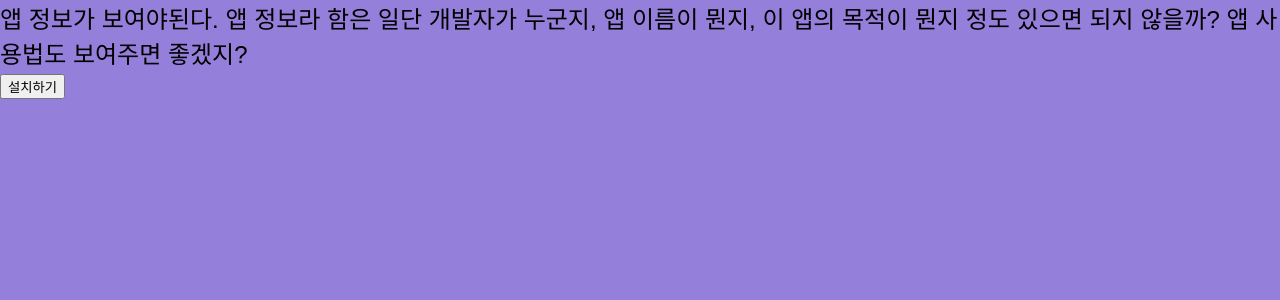
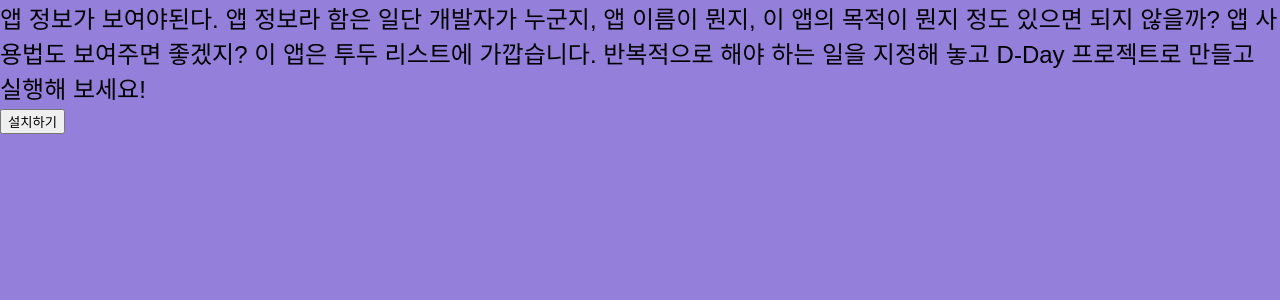
Before and after one commit to Leafurya/Dday-program, a React (Create React App) app in the folder client/: page /Create in a window 1280 px wide. Shown: the top 300 px of the page. Built offline with nearby package versions, Linux system fonts and the light colour scheme; a web font is replaced by a local one.

Commit message:
업데이트

```diff
--- a/client/public/index.html
+++ b/client/public/index.html
@@ -14,6 +14,7 @@
       user's mobile device or desktop. See https://developers.google.com/web/fundamentals/web-app-manifest/
     -->
     <link rel="manifest" href="%PUBLIC_URL%/manifest.json" />
+	<meta name="google" content="notranslate">
     <!--
       Notice the use of %PUBLIC_URL% in the tags above.
       It will be replaced with the URL of the `public` folder during the build.
--- a/client/src/App.css
+++ b/client/src/App.css
@@ -8,6 +8,10 @@ body{
 	font-family: 'Jeju Gothic', sans-serif;
 	background-color: #947fda;
 
+	-webkit-user-select: none !important;
+	-moz-user-select: -moz-none !important;
+	-ms-user-select: none !important;
+	user-select: none !important;
 }
 li{
 	list-style: none;
--- a/client/src/component/sub-compo/CreateSubCompos.js
+++ b/client/src/component/sub-compo/CreateSubCompos.js
@@ -205,13 +205,13 @@ function InputTaskPart({prj}){
 								setPage(0)
 							}}/>
 							<label style={!page?{backgroundColor:"#7965bd"}:{}} className='tab_radio_label' defaultChecked={page} htmlFor="tabmenu1">
-								<span>기본 과제</span>
+								<span>할 일</span>
 							</label>
 							<input type="radio" name="menu" id="tabmenu2" onClick={()=>{
 								setPage(1)
 							}}/>
 							<label style={page?{backgroundColor:"#7965bd"}:{}} className='tab_radio_label' htmlFor="tabmenu2">
-								<span>최종 과제</span>
+								<span>최종 목표</span>
 							</label>
 						</>
 					):(
@@ -219,7 +219,7 @@ function InputTaskPart({prj}){
 							<input disabled type="radio" name="menu" id="tabmenu1" onClick={()=>{
 								setPage(0)
 							}}/>
-							<label className='tab_radio_label' htmlFor="tabmenu1">기본 과제</label>
+							<label className='tab_radio_label' htmlFor="tabmenu1">할 일</label>
 						</>
 					)
 				}
--- a/client/src/component/sub-compo/InstallCompo.js
+++ b/client/src/component/sub-compo/InstallCompo.js
@@ -30,6 +30,8 @@ export default ()=>{
 				앱 정보가 보여야된다.
 				앱 정보라 함은 일단 개발자가 누군지, 앱 이름이 뭔지, 이 앱의 목적이 뭔지 정도 있으면 되지 않을까?
 				앱 사용법도 보여주면 좋겠지?
+
+				이 앱은 투두 리스트에 가깝습니다. 반복적으로 해야 하는 일을 지정해 놓고 D-Day 프로젝트로 만들고 실행해 보세요!
 			</div>
 			<div className="install_btn_platform">
 				<input type="button" onClick={installBtnCallback} value="설치하기"></input>
```
